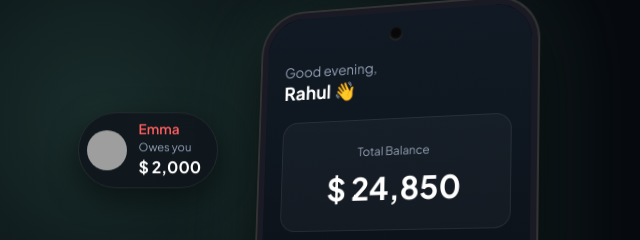
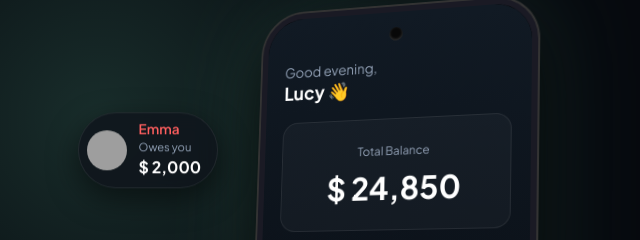
Before and after one commit to murugavelc05-design/murugavelc05-design.github.io, a plain HTML site: page index.html in a window 1280 px wide. Shown: the part 207-447 px from the top of the page, 566-1206 px from the left. Drawn offline with Linux system fonts and the light colour scheme; grey boxes are pictures that could not be loaded.

Commit message:
Update index.html

```diff
--- a/index.html
+++ b/index.html
@@ -103,7 +103,7 @@
             <!-- Complete CSS Phone Mockup containing real Tuvi UI representation -->
             <div class="css-phone">
                 <div class="phone-ui">
-                    <div class="ui-header">Good evening,<br><strong>Rahul 👋</strong></div>
+                    <div class="ui-header">Good evening,<br><strong>Lucy 👋</strong></div>
 
                     <div class="ui-main-balance">
                         <span class="label">Total Balance</span>
```
